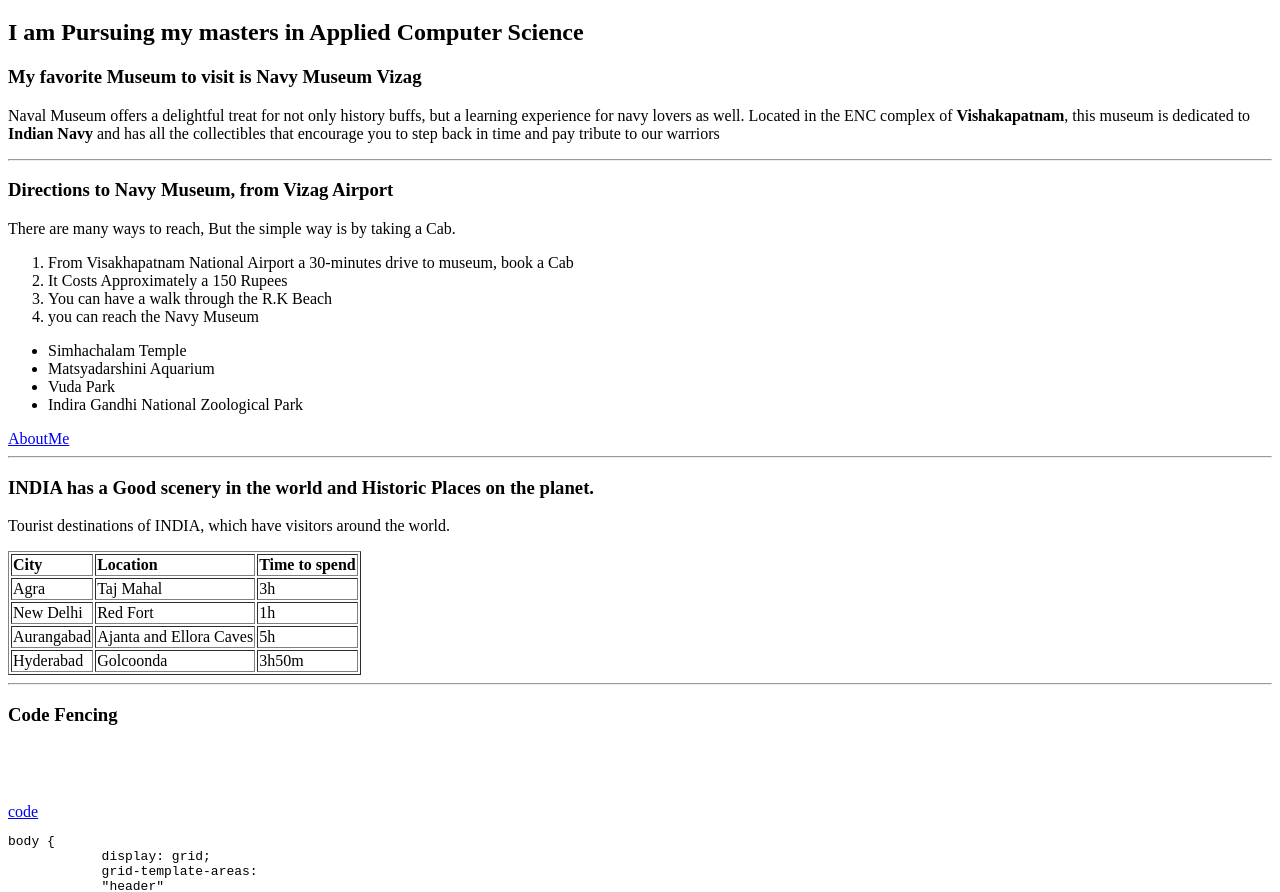
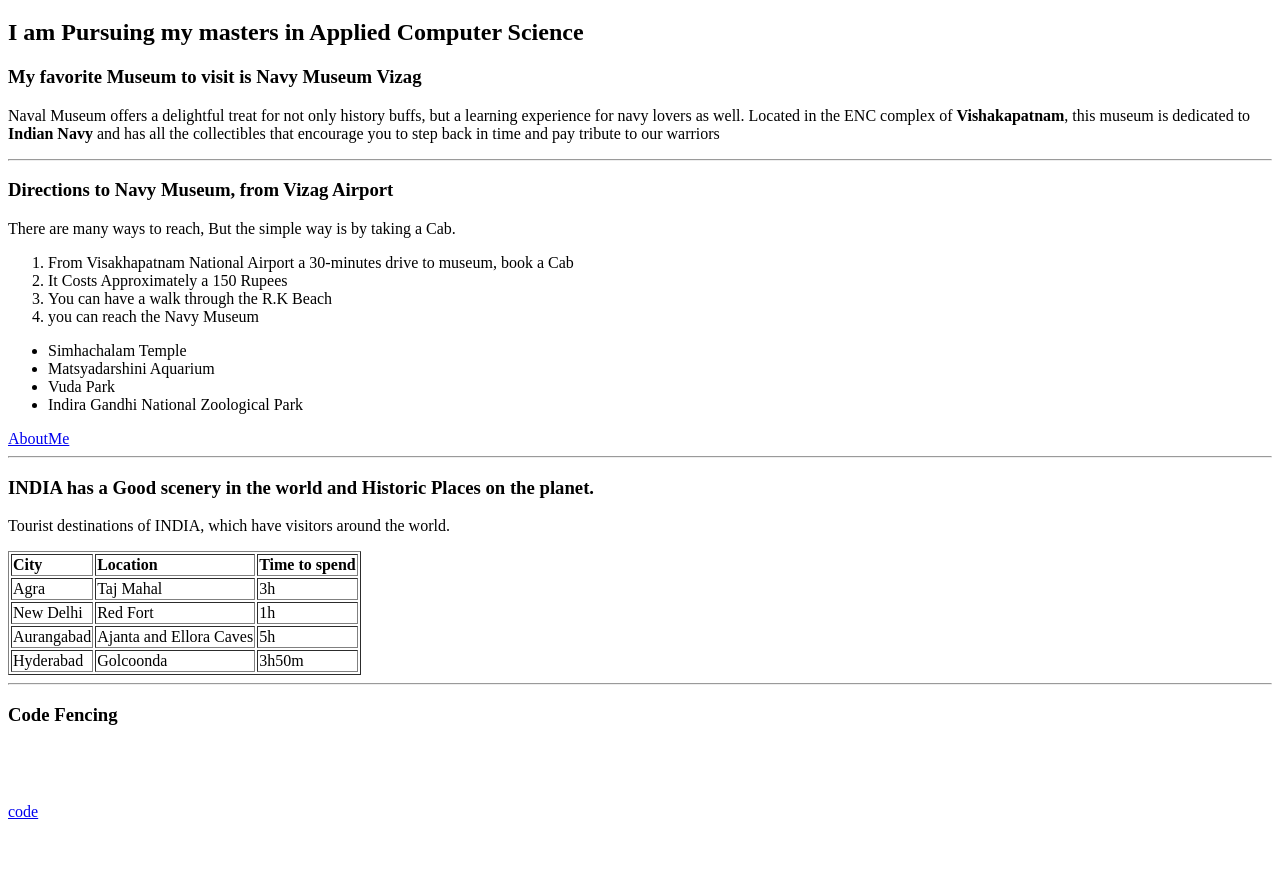
Before and after one commit to 44-563-Web-Apps-F22/44563-webapps-assignment-3-kurrakovidh, a plain HTML site: page index.html in a window 1280 px wide. Shown: the part 61-953 px from the top of the page. Drawn offline with Linux system fonts and the light colour scheme.

Commit message:
addition of data in the vs

```diff
--- a/index.html
+++ b/index.html
@@ -101,31 +101,31 @@
         </code>
     <a href="https://css-tricks.com/snippets/php/send-email/">code</a>
     <code>
-        <pre>body {
-            display: grid;
-            grid-template-areas:
-            "header"
-            "footer";
-        }
-        header {
-            grid-area: header;
-            background: lightblue;
-        }
-        main {
-            grid-area: main;
-            background: darkorange;
-        }
-            footer {
-            grid-area: footer;
-            background: blue;
-        }
+        <pre><?php
+            // from the form
+            $name = trim(strip_tags($_POST['name']));
+            $email = trim(strip_tags($_POST['email']));
+            $message = htmlentities($_POST['message']);
+
+            // set here
+            $subject = "Contact form submitted!";
+            $to = 'your@email.com';
+
+            $body = <<<HTML
+     $message
+     HTML;
+
+            $headers = "From: $email\r\n";
+            $headers .= "Content-type: text/html\r\n";
+
+            // send the email
+            mail($to, $subject, $body, $headers);
+
+            // redirect afterwords, if needed
+            header('Location: thanks.html');
+     ?>
         </pre>
     </code>
-
-
-
-
-
-    </body>
+ </body>
 
 </html>
```
